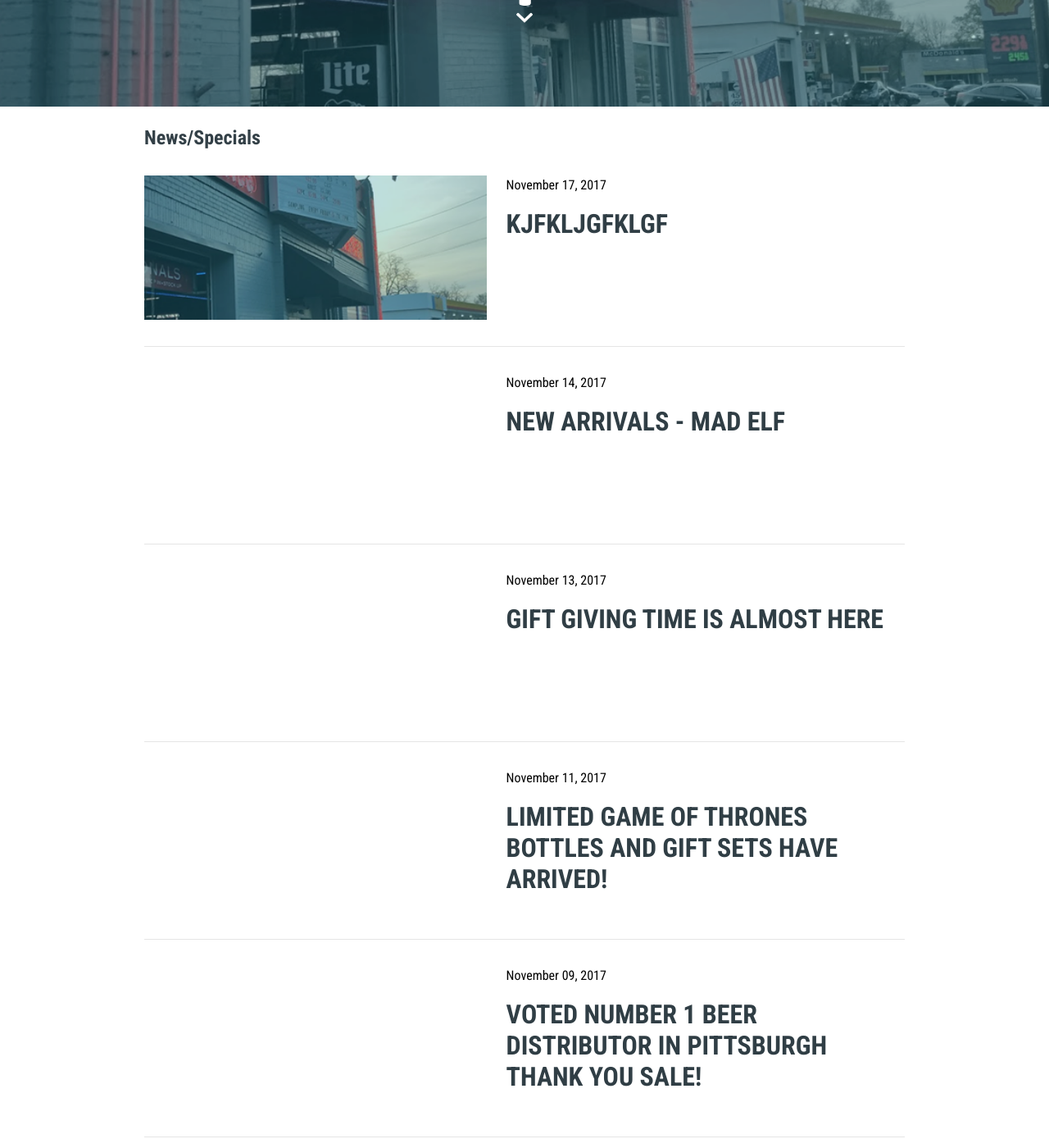
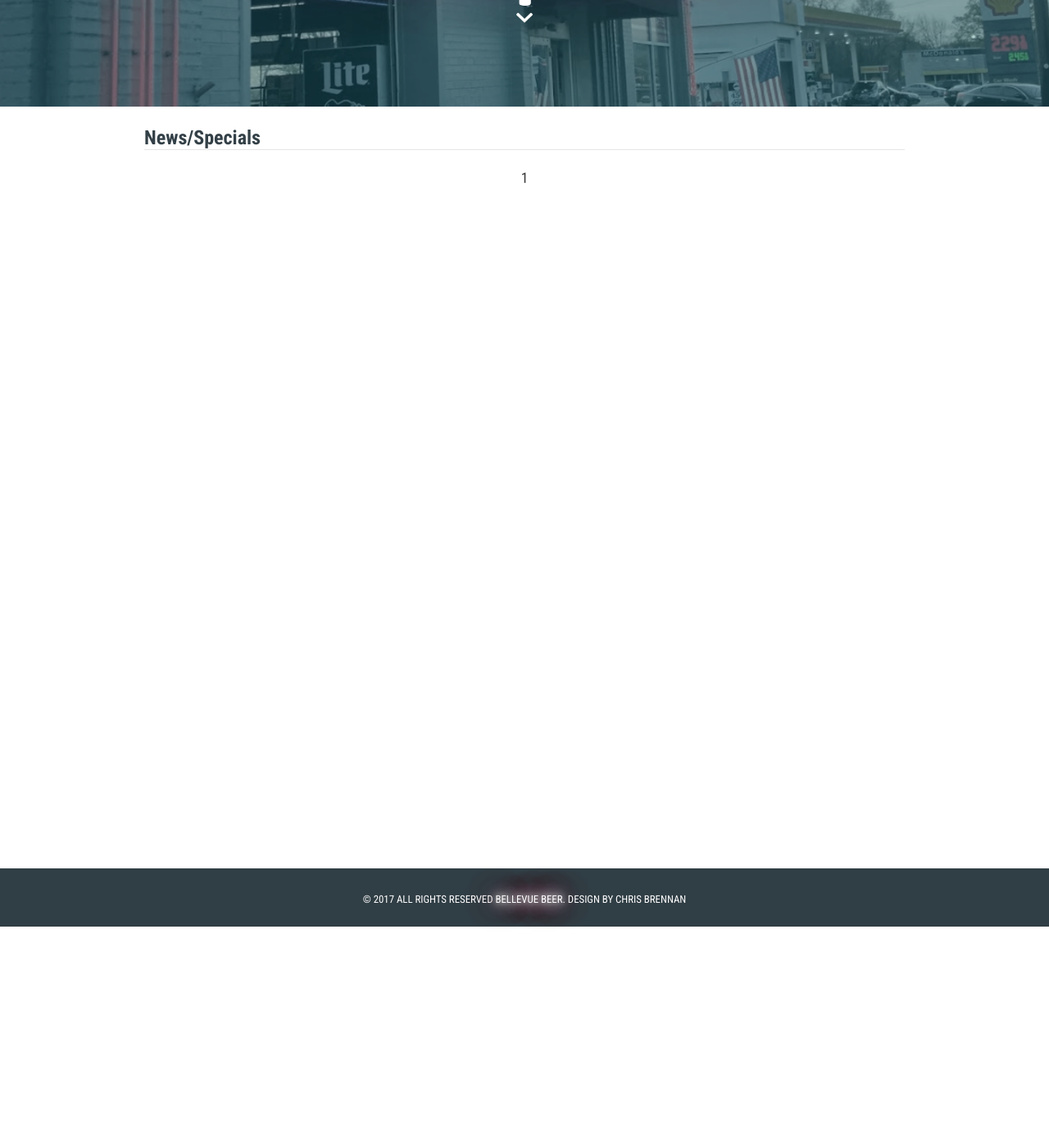
Before and after one commit to pizzapgh/bellevue_beer, a Jekyll site: the page built from news-specials/index.html, in a window 1280 px wide and 1400 px high, scrolled down 270 px. Shown: the whole window at 82% size. Built offline with Jekyll 4.4.1, drawn with Linux system fonts in a browser that asks for light colours; the list of posts is cut into pages by our own code; some of the changed text lies outside the part shown.

Commit message:
Updated Post and 10 other files

```diff
--- a/_layouts/post.html
+++ b/_layouts/post.html
@@ -4,7 +4,7 @@
 
 {% include header.html %}
 
-<div class="container">
+<div class="post-container">
 
 <h2>{{page.title}}</h2>
  {{content}}
--- a/_posts/2017-11-09-thank-you-sale.markdown
+++ /dev/null
@@ -1,10 +0,0 @@
----
-title: Voted Number 1 Beer Distributor in Pittsburgh Thank You Sale!
-date: 2017-11-09 00:00:00 Z
-categories:
-- specials
-layout: post-2
-image: number-1-sale.jpg
----
-
-# fart
--- a/_posts/2017-11-11-game-of-thrones-set.markdown
+++ /dev/null
@@ -1,10 +0,0 @@
----
-title: Limited Game of Thrones Bottles and Gift Sets have arrived!
-date: 2017-11-11 00:00:00 Z
-categories:
-- news
-layout: post-2
-image: game-of-thrones-set.jpg
----
-
-# fart
--- a/_posts/2017-11-13-holiday-arrivals-20017.markdown
+++ /dev/null
@@ -1,10 +0,0 @@
----
-title: Gift Giving Time is almost here
-date: 2017-11-13 00:00:00 Z
-categories:
-- news
-layout: post-2
-image: holiday-arrivals-2017.jpg
----
-
-# fart
--- a/_posts/2017-11-14-mad-elf.markdown
+++ /dev/null
@@ -1,10 +0,0 @@
----
-title: New Arrivals - Mad Elf
-date: 2017-11-14 00:00:00 Z
-categories:
-- specials
-layout: post-2
-image: mad-elf.jpg
----
-
-# fart
--- a/_posts/2017-11-17-kjfkljgfklgf.markdown
+++ /dev/null
@@ -1,7 +0,0 @@
----
-title: kjfkljgfklgf
-date: 2017-11-17 03:13:00 Z
-image: "/uploads/hero-sm.png"
----
-
-fgfgfdfdf
```
Also changed, not shown: _posts/2017-11-01-owls-brew-arrival.markdown (deleted, +0 -10 lines), _posts/2017-11-03-new-stuff.markdown (deleted, +0 -10 lines), _posts/2017-11-05-sample-blakes.markdown (deleted, +0 -10 lines), _posts/2017-11-05-sample-troegs.markdown (deleted, +0 -10 lines), _posts/2017-11-06-founders-barrel-ages-series.markdown (deleted, +0 -10 lines).
